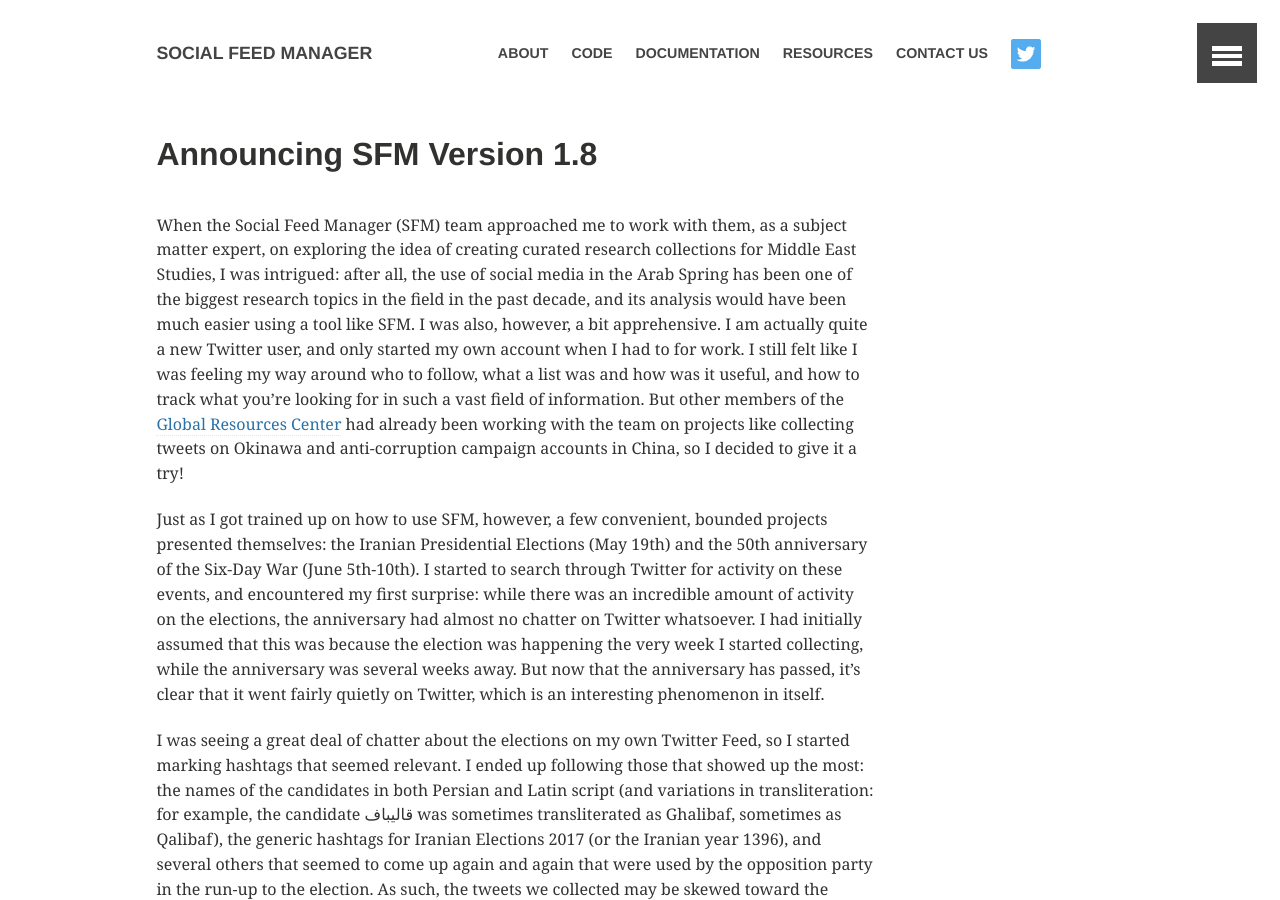
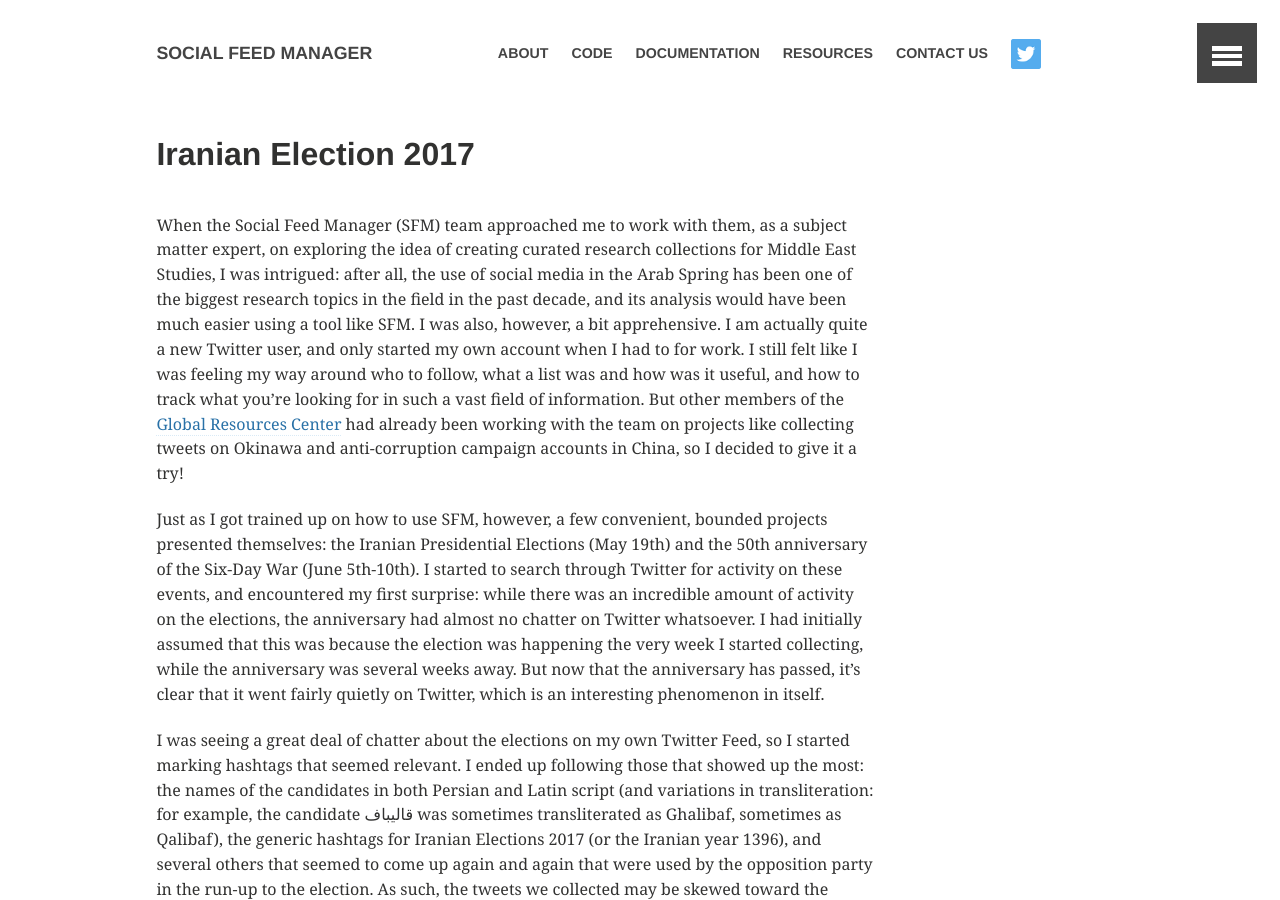
Before and after one commit to gwu-libraries/sfm-ui, a Jekyll site: the page built from _posts/2017-06-20-iranian-election.md, in a window 1280 px wide and 900 px high. Built offline with Jekyll 4.4.1, drawn with Linux system fonts in a browser that asks for light colours; comment, search, counter and statistics services are not loaded; some of the changed text lies outside the part shown.

Commit message:
Fixed data and title.

```diff
--- a/_posts/2017-06-19-iranian-election.md
+++ b/_posts/2017-06-20-iranian-election.md
@@ -1,7 +1,7 @@
 ---
 layout: article
 permalink: /posts/2017-06-19-iranian-election
-title: "Announcing SFM Version 1.8"
+title: "Iranian Election 2017"
 author: amanda_steinberg
 excerpt: "Middle East & North Africa Librarian Amanda Hannoosh Steinberg shares her experiences creating curated research collections for Middle East Studies, including the recent Iranian election."
 ---
```
